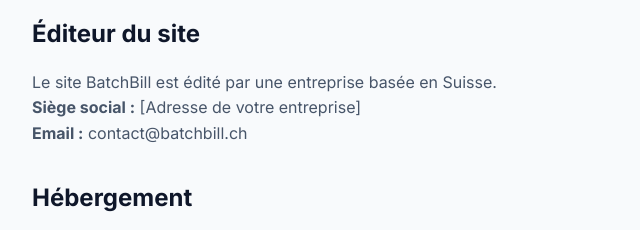
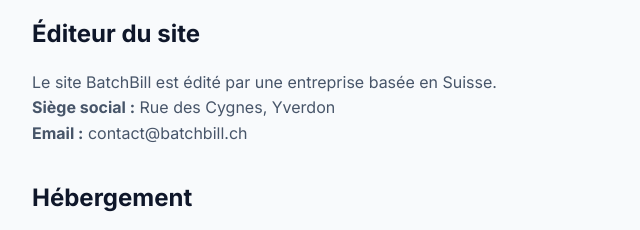
Before and after one commit to geniuslab-ch/batchbill-website, a plain HTML site: page mentions-legales.html in a window 1280 px wide. Shown: the part 229-459 px from the top of the page, 208-848 px from the left. Drawn offline with Linux system fonts and the light colour scheme.

Commit message:
Update legal address

```diff
--- a/mentions-legales.html
+++ b/mentions-legales.html
@@ -77,7 +77,7 @@
         <h2>Éditeur du site</h2>
         <p>
             Le site BatchBill est édité par une entreprise basée en Suisse.<br>
-            <strong>Siège social :</strong> [Adresse de votre entreprise]<br>
+            <strong>Siège social :</strong> Rue des Cygnes, Yverdon<br>
             <strong>Email :</strong> contact@batchbill.ch<br>
         </p>
 
```
